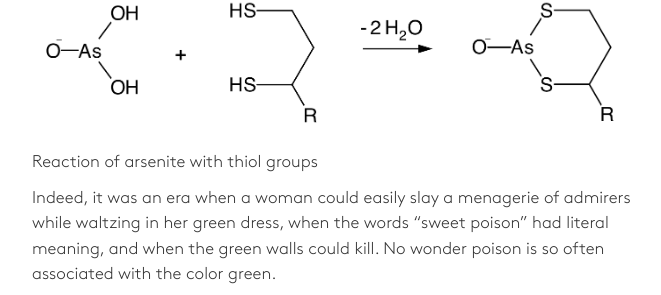
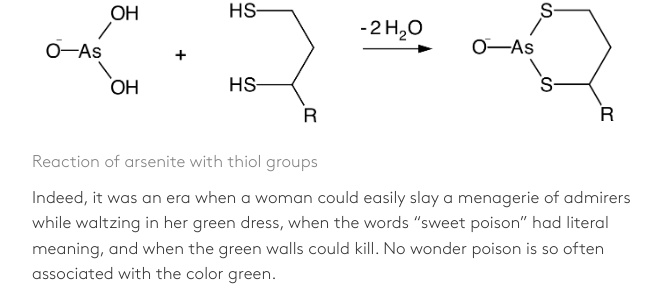
Before and after one commit to MELScience/blog.melscience.com, a Jekyll site: the page built from en/2015-05-13-why-is-green-the-color-of-poison.md, in a window 1280 px wide. Shown: the part 4154-4449 px from the top of the page, without its empty margins (143-804 px from the left). Built offline with Jekyll 4.4.1, drawn with Linux system fonts in a browser that asks for light colours; nearby versions of some CDN libraries; comment, search, counter and statistics services are not loaded.

Commit message:
font color

```diff
--- a/en/2015-05-13-why-is-green-the-color-of-poison.md
+++ b/en/2015-05-13-why-is-green-the-color-of-poison.md
@@ -36,16 +36,19 @@
 
 <a href="https://www.flickr.com/photos/nesster/14757609483/sizes/l">Photo </a> by Nesster / CC BY 2.0
 
+
 Once, a company “Humbug Willie” poisoned 200 people by selling them peppermints produced with arsenic trioxide. Not that it was intentional — a lousy pharmacy apprentice confused the substance for a sugar substitute and sold twelve pounds of it to the company.
 
 <img src="/images/poison4.jpg" width="600" height="815" alt="poison">
 
 <a href="http://wellcomeimages.org/indexplus/image/V0011589.html">Photo </a> by Wellcome Library / CC BY 4.0
 
+
 Now, consider clothes, wallpaper, curtains, and candles — all dyed with Scheele’s and Paris green — and you have a recipe for an even more poisonous disaster. The pigments were often poorly applied and would easily flake off producing toxic dust. Ingested or absorbed by the skin, they are quickly metabolized. Arsenic binds to thiol (-SH) groups of enzymes, disrupts their functions and perturbs the machinery of life. Factor in trimethylarsine, (CH<sub>3</sub>)<sub>3</sub>As  — a toxic gas produced by the mold in wallpaper that metabolizes the pigments – and you’ll understand why people were dying like flies.
 
 <img src="/images/poison5.png" width="600" height="170" alt="poison">
-Reaction of arsenite with thiol groups
+<span style="color: grey;">Reaction of arsenite with thiol groups</span>
+
 
 Indeed, it was an era when a woman could easily slay a menagerie of admirers while waltzing in her green dress, when the words “sweet poison” had literal meaning, and when the green walls could kill. No wonder poison is so often associated with the color green.
 
```
